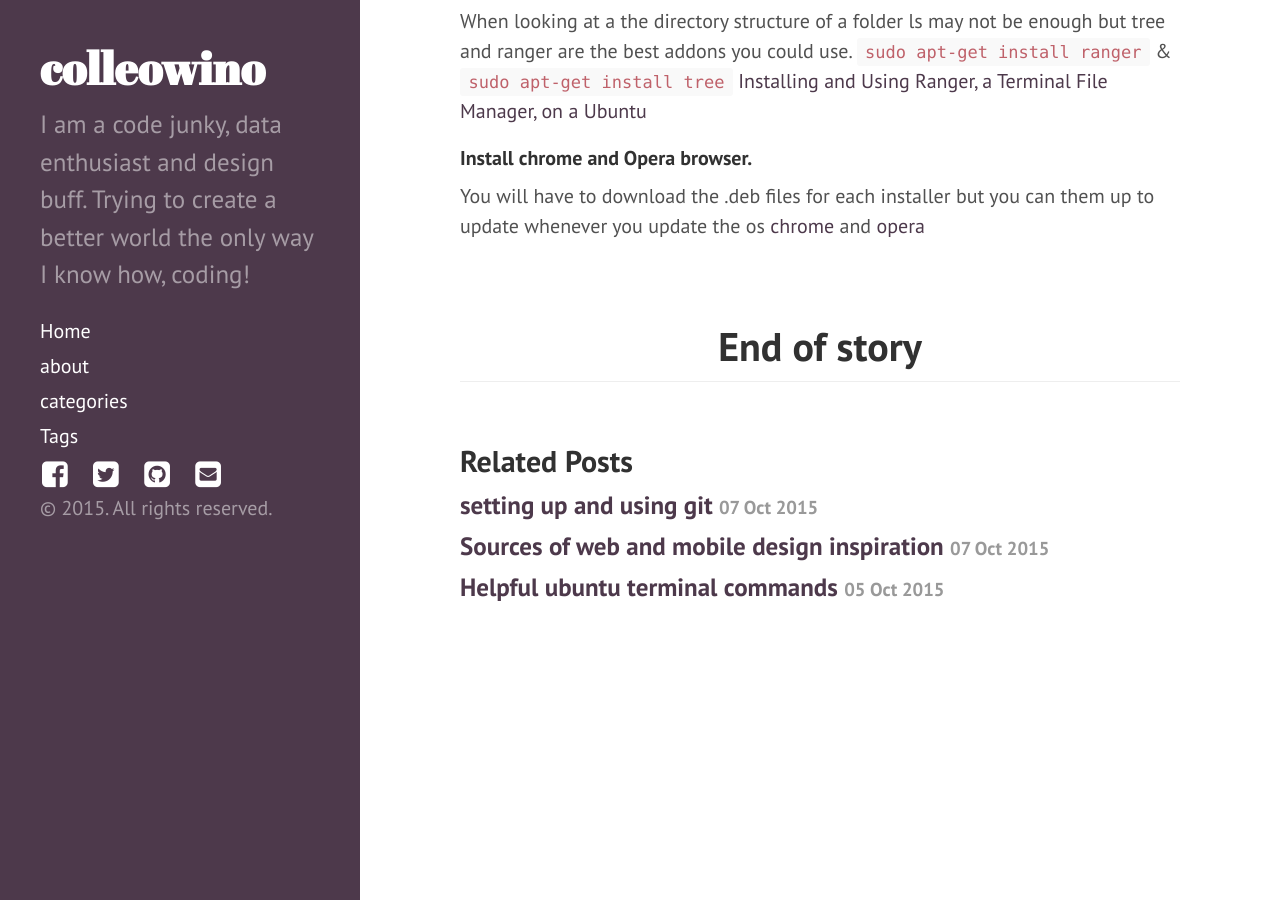
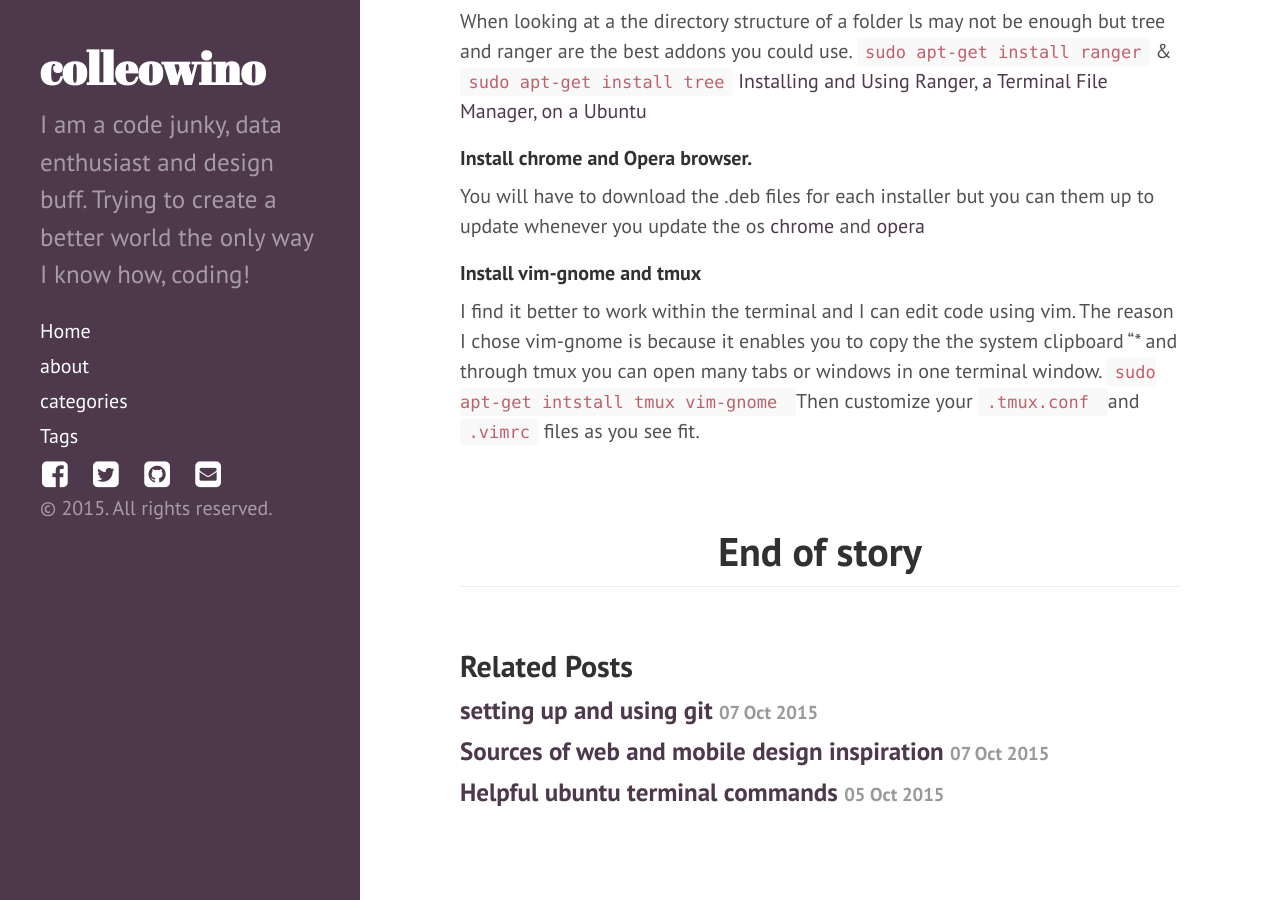
Before and after one commit to colleowino/colleowino.github.io, a Jekyll site: the page built from _posts/2015-10-06-favorite-ubuntu-apps.md, in a window 1280 px wide and 900 px high, scrolled down 1688 px. Built offline with Jekyll 4.4.1, drawn with Linux system fonts in a browser that asks for light colours; nearby versions of some CDN libraries; comment, search, counter and statistics services are not loaded.

Commit message:
added vim n tmux

```diff
--- a/_posts/2015-10-06-favorite-ubuntu-apps.md
+++ b/_posts/2015-10-06-favorite-ubuntu-apps.md
@@ -42,3 +42,8 @@
 #### Install chrome and Opera browser.
 You will have to download the .deb files for each installer but you can them up to update whenever you update the os [chrome](https://www.google.com/chrome/browser/desktop/) and
 [opera](http://www.opera.com/computer)
+
+#### Install vim-gnome and tmux
+I find it better to work within the terminal and I can edit code using vim. The reason I chose vim-gnome is because it enables you to copy the the system clipboard "\* and through tmux you can open many tabs or windows in one terminal window.
+<code>sudo apt-get intstall tmux vim-gnome </code>
+Then customize your <code>.tmux.conf </code> and <code>.vimrc</code> files as you see fit.
```
